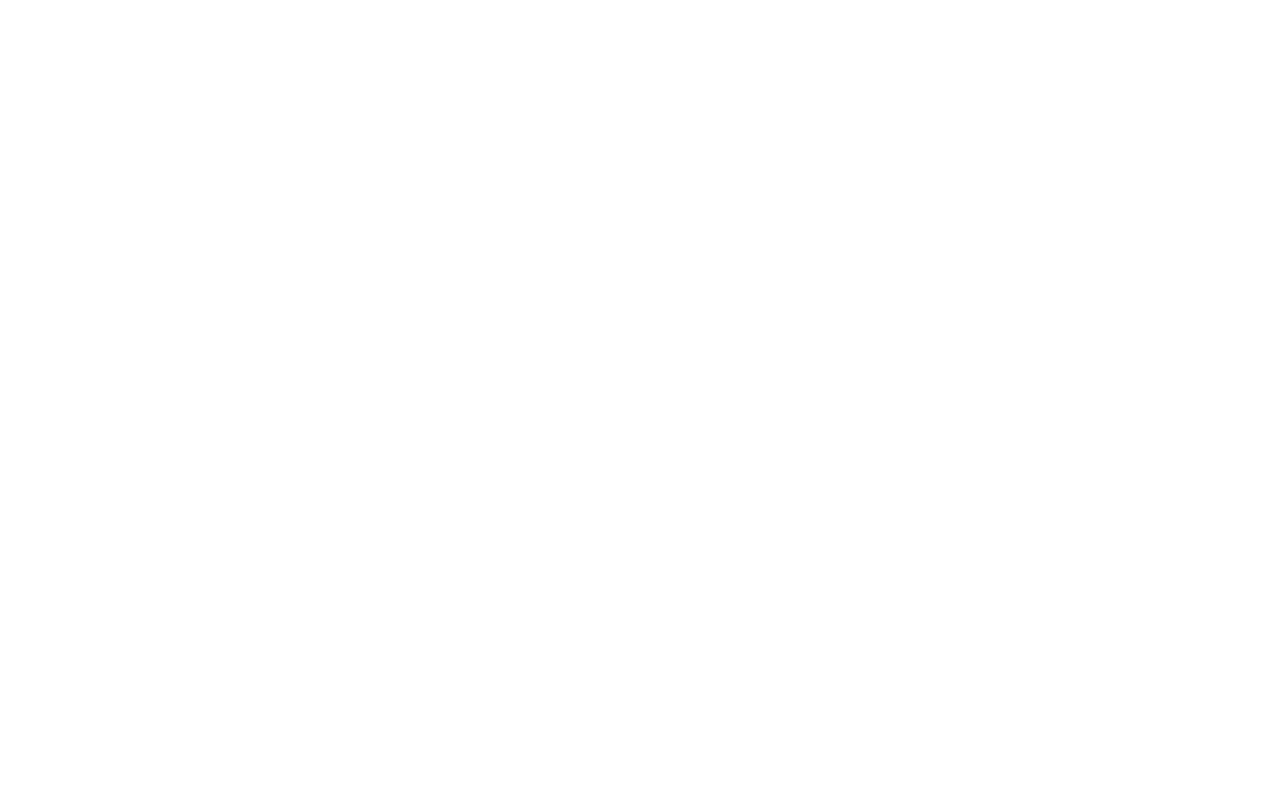
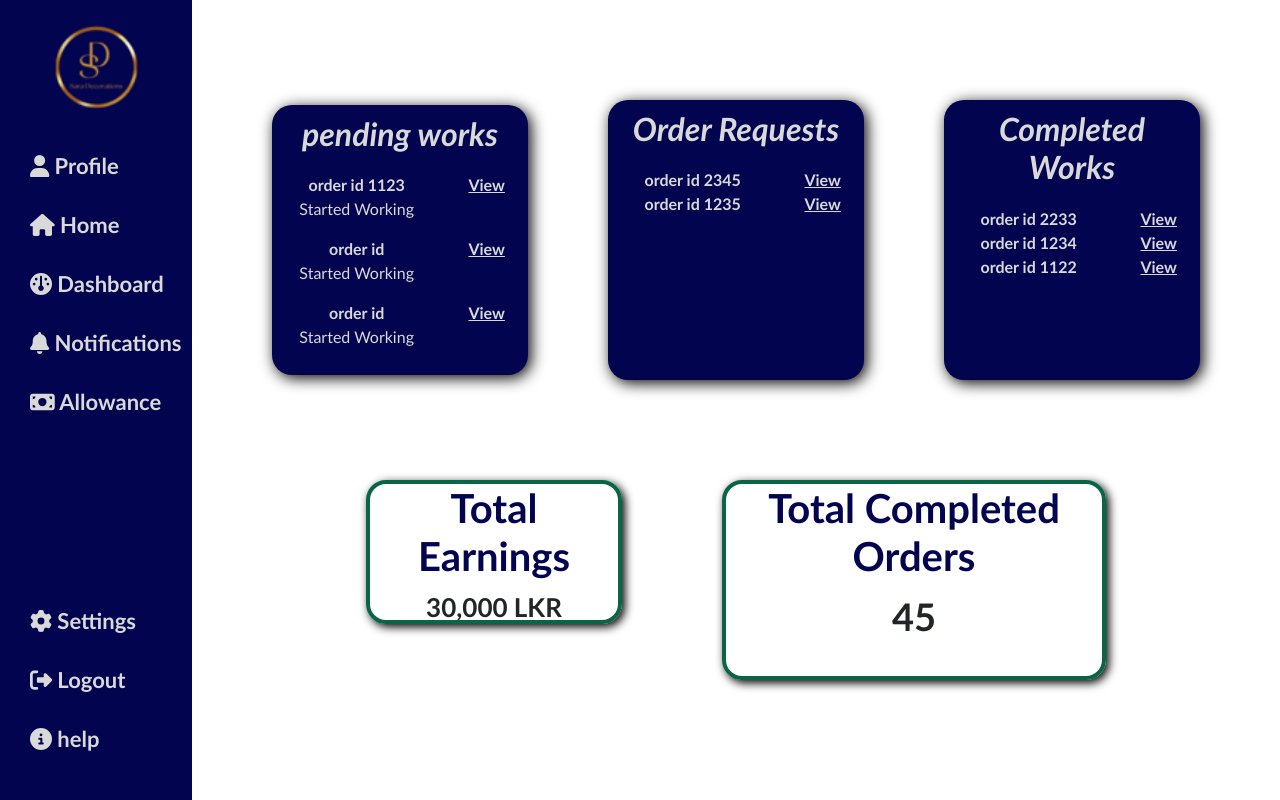
Before and after one commit to Thenujan-V/Decoration-Shop, a React (Create React App) app in the folder frontend/: page /empdashboard in a window 1280 px wide. Before the commit this address had no page. Built offline with nearby package versions, Linux system fonts and the light colour scheme.

Commit message:
dashboard

```diff
--- a/frontend/src/App.js
+++ b/frontend/src/App.js
@@ -9,6 +9,7 @@
 import MyOrders from './Pages/MyOrders'
 import Payment from './Pages/Payment'
 import VerticalNavbar from './Components/Employee/VerticalNavbar'
+import Dashboard from './Components/Employee/Dashboard'
 
 const App = () => {
   return (
@@ -23,6 +24,7 @@
         <Route path='/payment' element={<Payment />} />
         <Route path='/orders' element={<MyOrders />} />
         <Route path='/ver' element={<VerticalNavbar />} />
+        <Route path='/empdashboard' element={<Dashboard />} />
 
         {/* <Route path="/contact" element={<ContactPage />} /> */}
       </Routes>
--- /dev/null
+++ b/frontend/src/Components/Employee/Dashboard.jsx
@@ -0,0 +1,105 @@
+import React from 'react'
+import { dashboard } from '../Styles'
+import VerticalNavbar from './VerticalNavbar'
+import { Link } from 'react-router-dom'
+
+const Dashboard = () => {
+  return (
+    <div style={{display:'flex', height:'100vh'}}>
+        <VerticalNavbar />
+        <div style={{flex:1}}>
+            <div className='container dashboard'>
+                <div className="pending_works">
+                    <h2>pending works</h2>
+                        <div className="row work">
+                            <div className="col-lg-8">
+                                <p className='p-0 m-0'>order id 1123</p>
+                                <p className='status'>Started Working</p>
+                            </div>
+                            <div className="col-lg-4">
+                                <Link className='link'>View</Link>
+                            </div>
+                        </div>
+                        <div className="row work">
+                            <div className="col-lg-8">
+                                <p className='p-0 m-0'>order id </p>
+                                <p className='status'>Started Working</p>
+                            </div>
+                            <div className="col-lg-4">
+                                <Link className='link'>View</Link>
+                            </div>
+                        </div>
+                        <div className="row work">
+                            <div className="col-lg-8">
+                                <p className='p-0 m-0'>order id </p>
+                                <p className='status'>Started Working</p>
+                            </div>
+                            <div className="col-lg-4">
+                                <Link className='link'>View</Link>
+                            </div>
+                        </div>
+                </div>
+                <div className="order_req">
+                    <h2>Order Requests</h2>
+                    <div className="row work">
+                        <div className="col-lg-8">
+                            <p className='p-0 m-0'>order id 2345</p>
+                        </div>
+                        <div className="col-lg-4">
+                            <Link className='link'>View</Link>
+                        </div>
+                    </div>
+                    <div className="row work">
+                        <div className="col-lg-8">
+                            <p className='p-0 m-0'>order id 1235</p>
+                        </div>
+                        <div className="col-lg-4">
+                            <Link className='link'>View</Link>
+                        </div>
+                    </div>
+
+                </div>
+                <div className="complete_works">
+                    <h2>Completed Works</h2>
+                    <div className="row work">
+                        <div className="col-lg-8">
+                            <p className='p-0 m-0'>order id 2233</p>
+                        </div>
+                        <div className="col-lg-4">
+                            <Link className='link'>View</Link>
+                        </div>
+                    </div>
+                    <div className="row work">
+                        <div className="col-lg-8">
+                            <p className='p-0 m-0'>order id 1234</p>
+                        </div>
+                        <div className="col-lg-4">
+                            <Link className='link'>View</Link>
+                        </div>
+                    </div>
+                    <div className="row work">
+                        <div className="col-lg-8">
+                            <p className='p-0 m-0'>order id 1122</p>
+                        </div>
+                        <div className="col-lg-4">
+                            <Link className='link'>View</Link>
+                        </div>
+                    </div>
+                </div>
+            </div>
+            <div className="container other">
+                <div className='earnings '>
+                    <h1>Total Earnings</h1>
+                    <p>30,000 LKR</p>
+                </div>
+                <div className='totalOrders'>
+                    <h1>Total Completed Orders</h1>
+                    <p>45</p>
+                </div>
+            </div>
+        </div>
+    </div>
+  )
+}
+
+export default Dashboard
--- a/frontend/src/Components/Employee/VerticalNavbar.jsx
+++ b/frontend/src/Components/Employee/VerticalNavbar.jsx
@@ -16,7 +16,7 @@
           </div>
           <div className='links'>
             <Link to='' className='link'><FontAwesomeIcon icon={faHouse} /> Home</Link>
-            <Link to='' className='link'><FontAwesomeIcon icon={faGauge} /> Dashboard</Link>
+            <Link to='/empdashboard' className='link'><FontAwesomeIcon icon={faGauge} /> Dashboard</Link>
             <Link to='' className='link'><FontAwesomeIcon icon={faBell} /> Notifications</Link>
             <Link to='' className='link'><FontAwesomeIcon icon={faMoneyBill} /> Allowance</Link>
           </div>
--- /dev/null
+++ b/frontend/src/Components/Styles/Dashboard.css
@@ -0,0 +1,101 @@
+.dashboard{
+    margin-top: 100px;
+    display: flex;
+    flex-wrap: wrap;
+    gap: 80px;
+    align-items: center;
+    justify-content: center;
+}
+.dashboard .pending_works{
+    background-color: var(--background_blue);
+    width: 20vw;
+    max-height: 35vh;
+    text-align: center;
+    border-radius: 20px;
+    box-shadow: 3px 3px 15px black;
+    padding: 10px;
+}
+.dashboard .link{
+    font-family: 'Gill Sans', 'Gill Sans MT', Calibri, 'Trebuchet MS', sans-serif;
+    /* text-decoration: none; */
+    color: var(--wheat);
+    font-weight: 600;
+}
+.dashboard .pending_works .work .status{
+    font-weight: 500;
+}
+.dashboard .order_req{
+    background-color: var(--background_blue);
+    width: 20vw;
+    height: 35vh;
+    text-align: center;
+    border-radius: 20px;
+    box-shadow: 3px 3px 15px black;
+    padding: 10px;
+}
+
+.dashboard .work{
+    color: var(--wheat);
+    font-family: 'Gill Sans', 'Gill Sans MT', Calibri, 'Trebuchet MS', sans-serif;
+    font-weight: 600;
+}
+.dashboard .complete_works{
+    background-color: var(--background_blue);
+    width: 20vw;
+    height: 35vh;
+    text-align: center;
+    border-radius: 20px;
+    box-shadow: 3px 3px 15px black;
+    padding: 10px;
+}
+.dashboard h2{
+    font-family: 'Gill Sans', 'Gill Sans MT', Calibri, 'Trebuchet MS', sans-serif;
+    color: var(--wheat);
+    font-weight: 600;
+    font-style: italic;
+    text-align: center;
+    margin-bottom: 20px;
+}
+.other{
+    display: flex;
+    gap: 100px;
+    justify-content: center;
+}
+.earnings{
+    border: 4px solid var(--headingGreen);
+    height: 18vh;
+    width: 20vw;
+    border-radius: 20px;
+    margin-top: 100px;
+    text-align: center;
+    box-shadow: 3px 3px 10px black;
+}
+.earnings h1{
+    font-family: 'Gill Sans', 'Gill Sans MT', Calibri, 'Trebuchet MS', sans-serif;
+    font-weight: bold ;
+    color: var(--background_blue);
+}
+.earnings p{
+    font-family: 'Gill Sans', 'Gill Sans MT', Calibri, 'Trebuchet MS', sans-serif;
+    font-size: 26px;
+    font-weight: 700;
+}
+.totalOrders{
+    border: 4px solid var(--headingGreen);
+    height: 25vh;
+    width: 30vw;
+    border-radius: 20px;
+    margin-top: 100px;
+    text-align: center;
+    box-shadow: 3px 3px 10px black;
+}
+.totalOrders h1{
+    font-family: 'Gill Sans', 'Gill Sans MT', Calibri, 'Trebuchet MS', sans-serif;
+    font-weight: bold ;
+    color: var(--background_blue);
+}
+.totalOrders p{
+    font-family: 'Gill Sans', 'Gill Sans MT', Calibri, 'Trebuchet MS', sans-serif;
+    font-size: 38px;
+    font-weight: 700;
+}
--- a/frontend/src/Components/Styles/index.jsx
+++ b/frontend/src/Components/Styles/index.jsx
@@ -11,6 +11,7 @@
 import myOrders from './MyOrders.css'
 import payment from './Payment.css'
 import verticalNavbar from './VerticalNavbar.css'
+import dashboard from './Dashboard.css'
 
-export {navbar, global, home, about, service, sign, signin,
+export {navbar, global, home, about, service, sign, signin, dashboard,
      serviceDetails, card, myOrders, payment, verticalNavbar}
```
